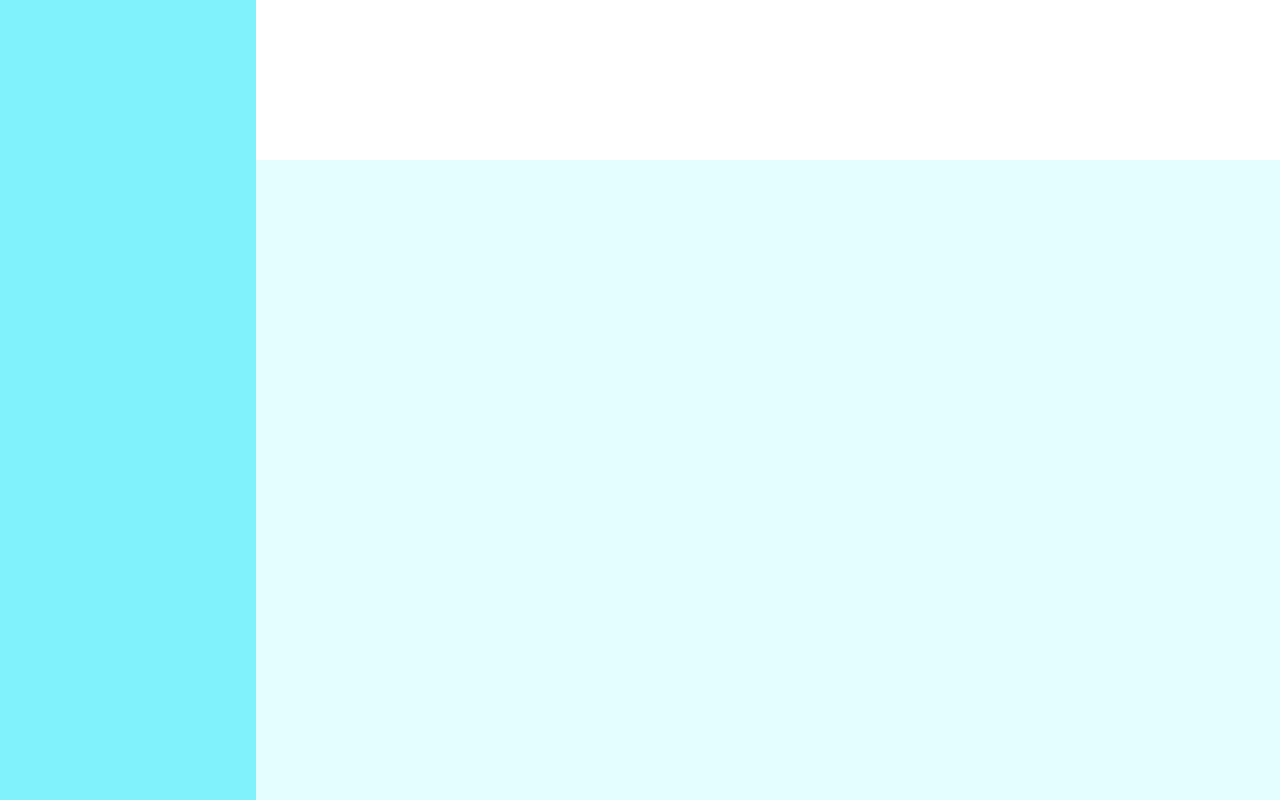
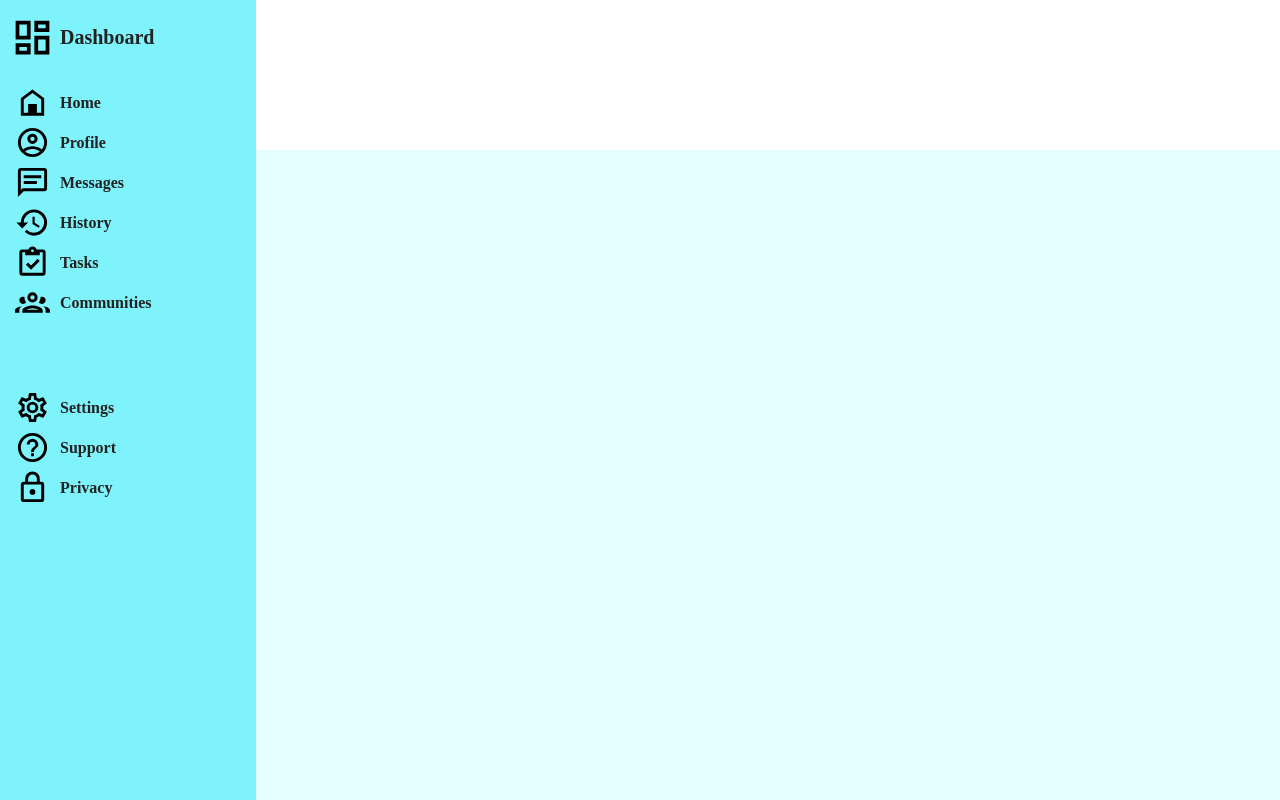
Before and after one commit to jlzang/admin-dashboard, a plain HTML site: page index.html in a window 1280 px wide. Drawn offline with Linux system fonts and the light colour scheme; a web font is replaced by a local one.

Commit message:
Add and format sidebar elements

```diff
--- a/index.html
+++ b/index.html
@@ -1,16 +1,76 @@
 <!DOCTYPE html>
 <html lang="en">
+
 <head>
     <meta charset="UTF-8">
     <meta name="viewport" content="width=device-width, initial-scale=1.0">
     <title>Admin Dashboard</title>
     <link rel="stylesheet" href="styles.css">
 </head>
+
 <body>
     <div class="container">
-        <div class="header"></div>
-        <div class="sidebar"></div>
-        <div class="main"></div>
+        <div class="header">
+            <div class="search"></div>
+            <div class="user-info"></div>
+            <div class="menu"></div>
+        </div>
+        <div class="sidebar">
+            <div class="dashboard">
+                <input type="image" id="dashboard" alt="Dashboard" src="images/view-dashboard-outline.svg">
+                Dashboard
+            </div>
+            <div class="nav">
+                <ul class="nav-items">
+                    <li>
+                        <input type="image" class="icon" alt="Home" src="images/home-variant-outline.svg">
+                        Home
+                    </li>
+                    <li>
+                        <input type="image" class="icon" alt="Profile" src="images/account-circle-outline.svg">
+                        Profile
+                    </li>
+                    <li>
+                        <input type="image" class="icon" alt="Messages" src="images/message-text-outline.svg">
+                        Messages
+                    </li>
+                    <li>
+                        <input type="image" class="icon" alt="History" src="images/history.svg">
+                        History
+                    </li>
+                    <li>
+                        <input type="image" class="icon" alt="Tasks" src="images/clipboard-check-outline.svg">
+                        Tasks
+                    </li>
+                    <li>
+                        <input type="image" class="icon" alt="Communities" src="images/account-group-outline.svg">
+                        Communities
+                    </li>
+                </ul>
+            </div>
+            <div class="settings">
+                <ul class="settings-items">
+                    <li>
+                        <input type="image" class="icon" alt="Settings" src="images/cog-outline.svg">
+                        Settings
+                    </li>
+                    <li>
+                        <input type="image" class="icon" alt="Support" src="images/help-circle-outline.svg">
+                        Support
+                    </li>
+                    <li>
+                        <input type="image" class="icon" alt="Privacy" src="images/lock-outline.svg">
+                        Privacy
+                    </li>
+                </ul>
+            </div>
+        </div>
+        <div class="main">
+            <div class="projects"></div>
+            <div class="announcements"></div>
+            <div class="trending"></div>
+        </div>
     </div>
 </body>
+
 </html>
--- a/styles.css
+++ b/styles.css
@@ -1,27 +1,88 @@
+@font-face {
+    font-family: NotoSans;
+    src: url(Fonts/NotoSans-VariableFont_wdth\,wght.ttf);
+}
+
 body {
     padding: 0;
     margin: 0;
-    height: 100vh;
+    font-family: NotoSans;
+    font-weight: 700;
+}
+
+ul {
+    margin-block-start: 0;
+    margin-block-end: 0;
+    padding-inline-start: 0;
+}
+
+li {
+    list-style: none;
+    display: flex;
+    align-items: center;
+    justify-content: start;
+    gap: 10px;
+    margin: 5px;
 }
 
 .container {
-    height: 100%;
+    height: 100vh;
     display: grid;
-    grid-template-columns: 1fr 4fr;
-    grid-template-rows: 1fr 2fr 2fr;
+    grid-template-columns: minmax(200px, 1fr) 4fr;
+    grid-template-rows: 75px 75px auto;
 }
 
 .header {
     background-color: white;
-    grid-area: 1/2/2/3;
+    grid-area: 1/2/3/3;
 }
 
 .sidebar {
     background-color: rgb(127, 243, 251);
-    grid-area: 1/1/4/2;
+    grid-area: 1/1/5/2;
+    grid-template-rows: 75px 300px auto;
+    display: grid;
+    gap: 5px;
+    color: rgb(34, 34, 34);
+    padding-left: 10px;
+}
+
+.dashboard {
+    font-size: 20px;
+    display: flex;
+    align-items: center;
+    gap: 5px;
+}
+
+#dashboard {
+    height: 45px;
+    width: 45px;
+}
+
+/*.nav-items {
+    display: grid;
+    grid-area: 1/1;
+}*/
+/*.settings-items {
+    display: grid;
+}*/
+
+.nav {
+    display: grid;
+    grid-template-rows: 2/4;
+}
+
+.settings {
+    display: grid;
+    grid-template-rows: 4/5;
+}
+
+input.icon {
+    height: 35px;
+    width: 35px;
 }
 
 .main {
     background-color: rgb(228, 253, 255);
-    grid-area: 2/2/4/3;
+    grid-area: 3/2/5/3;
 }
```
